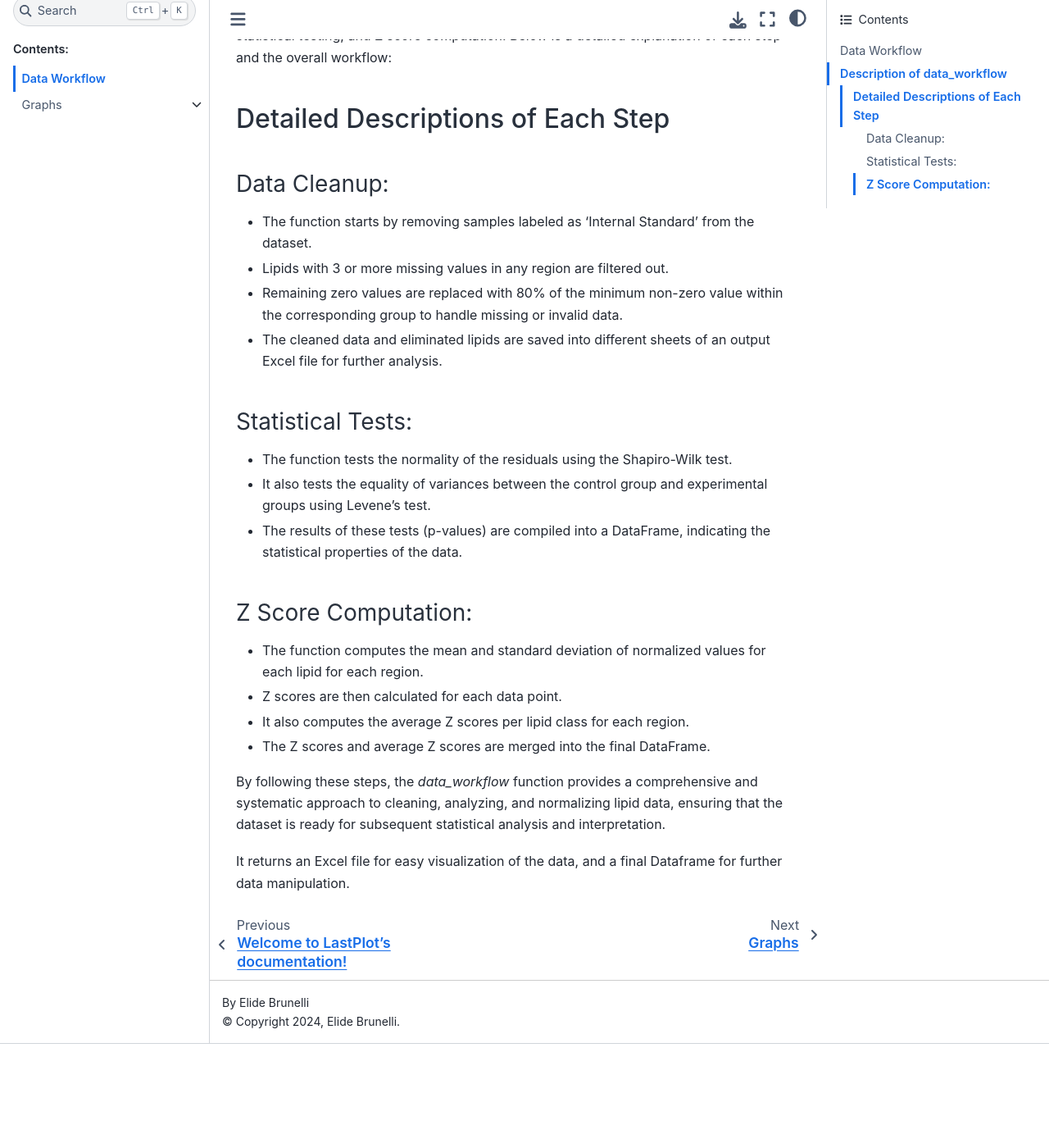
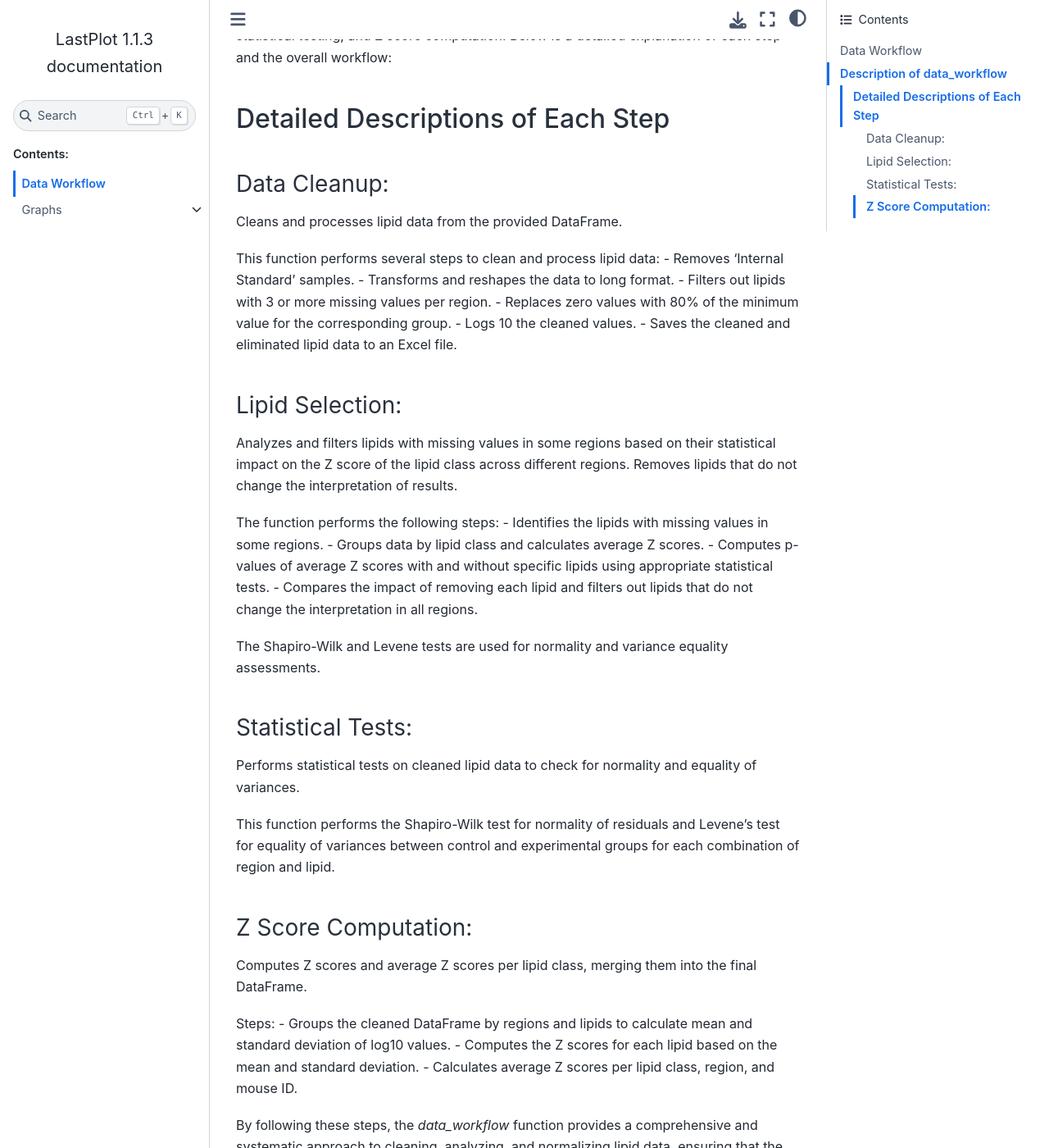
Before and after one commit to elide-b/lastplot, a Sphinx documentation site: the page built from docs/workflows/data_workflow.rst, in a window 1280 px wide and 1400 px high, scrolled down 320 px. Shown: the whole window at 82% size. Built offline with Sphinx 7.4.7 and the Sphinx Book theme 1.1.4, drawn with Linux system fonts in a browser that asks for light colours; before the commit the page ends 1593 px from its top, so only the background shows below that.

Commit message:
docssssssssssss

```diff
--- a/docs/graphs/graphs.rst
+++ b/docs/graphs/graphs.rst
@@ -6,8 +6,10 @@
 
    z-scores/graph_lipid
    z-scores/graph_class
-   values/graph_lipid
-   values/graph_class
+   z-scores/graph_class_average
+   log_values/graph_lipid
+   log_values/graph_class
+   log_values/graph_class_average
 
 
 Description
--- /dev/null
+++ b/docs/graphs/log_values/graph_class_average.rst
@@ -0,0 +1,5 @@
+Average Log10 values graphs per lipid class
+===========================================
+
+
+.. autofunction:: lastplot.log_values_graph_class_average
--- /dev/null
+++ b/docs/graphs/z-scores/graph_class_average.rst
@@ -0,0 +1,5 @@
+Average Z Scores graph per lipid class
+======================================
+
+
+.. autofunction:: lastplot.zscores_graph_class_average
--- a/docs/index.rst
+++ b/docs/index.rst
@@ -11,7 +11,7 @@
 What is it
 -----------
 
-LastPlot is a Python package designed to elaborate data into graphs coming from lipid extractions (LC/MS). Starting from a file containing the pmol/mg values per each sample, this package streamlines the process of data analysis and visualization.
+Lipid Analysis and Statistical Testing with Plotting for LC-MS Output Transformation (LastPlot) is a Python package designed to elaborate data into graphs coming from lipid extractions (LC/MS). Starting from a file containing the pmol/mg values per each sample, this package streamlines the process of data analysis and visualization.
 
 Features
 --------
--- a/docs/workflows/data_workflow.rst
+++ b/docs/workflows/data_workflow.rst
@@ -15,26 +15,42 @@
 
 Data Cleanup:
 ~~~~~~~~~~~~~
+Cleans and processes lipid data from the provided DataFrame.
 
-- The function starts by removing samples labeled as 'Internal Standard' from the dataset.
-- Lipids with 3 or more missing values in any region are filtered out.
-- Remaining zero values are replaced with 80% of the minimum non-zero value within the corresponding group to handle missing or invalid data.
-- The cleaned data and eliminated lipids are saved into different sheets of an output Excel file for further analysis.
+This function performs several steps to clean and process lipid data:
+- Removes 'Internal Standard' samples.
+- Transforms and reshapes the data to long format.
+- Filters out lipids with 3 or more missing values per region.
+- Replaces zero values with 80% of the minimum value for the corresponding group.
+- Logs 10 the cleaned values.
+- Saves the cleaned and eliminated lipid data to an Excel file.
+
+Lipid Selection:
+~~~~~~~~~~~~~~~~
+Analyzes and filters lipids with missing values in some regions based on their statistical impact on the Z score of the lipid class across different regions. Removes lipids that do not change the interpretation of results.
+
+The function performs the following steps:
+- Identifies the lipids with missing values in some regions.
+- Groups data by lipid class and calculates average Z scores.
+- Computes p-values of average Z scores with and without specific lipids using appropriate statistical tests.
+- Compares the impact of removing each lipid and filters out lipids that do not change the interpretation in all regions.
+
+The Shapiro-Wilk and Levene tests are used for normality and variance equality assessments.
 
 Statistical Tests:
 ~~~~~~~~~~~~~~~~~~
+Performs statistical tests on cleaned lipid data to check for normality and equality of variances.
 
-- The function tests the normality of the residuals using the Shapiro-Wilk test.
-- It also tests the equality of variances between the control group and experimental groups using Levene's test.
-- The results of these tests (p-values) are compiled into a DataFrame, indicating the statistical properties of the data.
+This function performs the Shapiro-Wilk test for normality of residuals and Levene's test for equality of variances between control and experimental groups for each combination of region and lipid.
 
 Z Score Computation:
 ~~~~~~~~~~~~~~~~~~~~
+Computes Z scores and average Z scores per lipid class, merging them into the final DataFrame.
 
-- The function computes the mean and standard deviation of normalized values for each lipid for each region.
-- Z scores are then calculated for each data point.
-- It also computes the average Z scores per lipid class for each region.
-- The Z scores and average Z scores are merged into the final DataFrame.
+Steps:
+- Groups the cleaned DataFrame by regions and lipids to calculate mean and standard deviation of log10 values.
+- Computes the Z scores for each lipid based on the mean and standard deviation.
+- Calculates average Z scores per lipid class, region, and mouse ID.
 
 By following these steps, the `data_workflow` function provides a comprehensive and systematic approach to cleaning, analyzing, and normalizing lipid data, ensuring that the dataset is ready for subsequent statistical analysis and interpretation.
 
```
Also changed, not shown: other parts of docs/index.rst (+1 -1 lines), README.md (+4 -3 lines), docs/graphs/log_values/graph_class.rst (renamed from docs/graphs/values/graph_class.rst), docs/graphs/log_values/graph_lipid.rst (renamed from docs/graphs/values/graph_lipid.rst), 1 other file.
